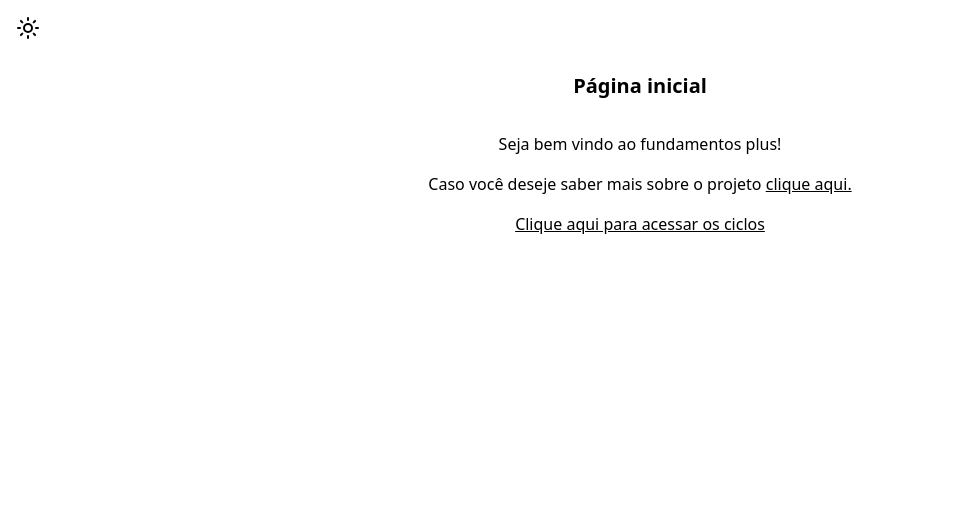
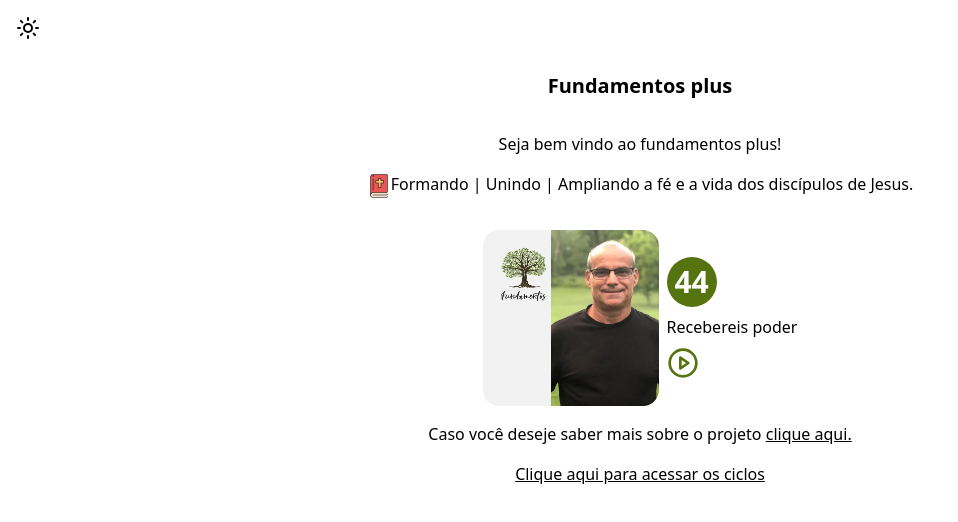
Before and after one commit to JoaoEmanuell/fundamentos-plus-web, a Next.js app: page / in a window 1280 px wide. Shown: the top 522 px of the page, without its empty margins (0-958 px from the left). Built offline with nearby package versions, Linux system fonts and the light colour scheme.

Commit message:
feat: refactor home component

```diff
--- a/src/components/body/Home.tsx
+++ b/src/components/body/Home.tsx
@@ -1,15 +1,23 @@
 'use client'
 
+import Bible from '../../../public/img/icons/bible.svg'
 import { CenterDiv } from '@/components/ui/CenterDiv'
 import { CenterTitle } from '@/components/ui/CenterTitle'
 import { GetCookie } from '@/functions/cookies/GetCookie'
 import { useEffect, useState } from 'react'
+import Image from 'next/image'
 
 import { LessonPreview } from '../ui/LessonPreview'
+import { AcutalLesson } from '../ui/ActualLesson'
+
+type elementOrNull = JSX.Element | null
 
 export function HomeComponent() {
     const [cycleInformation, setCycleInformation] =
-        useState<JSX.Element | null>(null)
+        useState<elementOrNull>(null)
+    const [lastLessonRegistered, setLastLessonRegistered] =
+        useState<elementOrNull>(null)
+
     useEffect(() => {
         const lastLesson = GetCookie('lastLesson')
         if (lastLesson === '') {
@@ -35,19 +43,11 @@ export function HomeComponent() {
                 .then((data) => {
                     setCycleInformation(
                         <div>
-                            <p className="text-center">
-                                <a href={`/lesson/${lastLesson}`}>
-                                    <span className="underline">
-                                        Ultima lição concluída
-                                    </span>
-                                    <LessonPreview
-                                        id={lastLesson}
-                                        author={data['author']}
-                                        title={data['title']}
-                                        completedLesson
-                                    />
-                                </a>
-                            </p>
+                            <AcutalLesson
+                                id={lastLesson}
+                                title={data['title']}
+                            />
+
                             <p className="text-center mt-4">
                                 <a href="/cycles" className="underline">
                                     Clique aqui para acessar os ciclos
@@ -57,16 +57,67 @@ export function HomeComponent() {
                     )
                 })
         }
+        const origin = new URL(window.location.href).origin
+        const pathToJson = `${origin}/data/data.min.json`
+        fetch(pathToJson, {
+            method: 'GET',
+            mode: 'cors',
+            cache: 'force-cache',
+            headers: {
+                'Content-Type': 'application/json',
+            },
+        })
+            .then((res) => res.json())
+            .then((data) => {
+                const cycles = data['cycles']
+                var lastCycleRegistered
+                Object.entries(cycles).forEach((element) => {
+                    const cycle = element[1] as object
+                    if (cycle['unlocked']) {
+                        lastCycleRegistered = cycle
+                    }
+                })
+                const lastLessonRegistered =
+                    lastCycleRegistered['lessons'][
+                        lastCycleRegistered['lessons'].length - 1
+                    ]
+                setLastLessonRegistered(
+                    <CenterDiv>
+                        <p className="text-center">
+                            <a href={`/lesson/${lastLessonRegistered['id']}`}>
+                                <LessonPreview
+                                    author={lastLessonRegistered['author']}
+                                    id={lastLessonRegistered['id']}
+                                    title={lastLessonRegistered['title']}
+                                    completedLesson={false}
+                                />
+                            </a>
+                        </p>
+                    </CenterDiv>
+                )
+            })
     }, [])
 
     return (
         <main>
             <CenterDiv>
                 <div className="space-y-4">
-                    <CenterTitle text="Página inicial"></CenterTitle>
+                    <CenterTitle text="Fundamentos plus" />
                     <p className="text-center">
                         Seja bem vindo ao fundamentos plus!
                     </p>
+                    <p className="text-center">
+                        <Image
+                            src={Bible}
+                            alt="Bible icon"
+                            width={24}
+                            height={24}
+                            className="inline"
+                        />
+                        Formando | Unindo | Ampliando a fé e a vida dos
+                        discípulos de Jesus.
+                    </p>
+                    <div>{lastLessonRegistered}</div>
                     <p className="text-center">
                         Caso você deseje saber mais sobre o projeto{' '}
                         <a href="/about" className="underline">
--- /dev/null
+++ b/src/components/ui/ActualLesson.tsx
@@ -0,0 +1,26 @@
+import { PlayCircle } from 'lucide-react'
+
+interface actualLessonInterface {
+    id: string
+    title: string
+}
+
+export function AcutalLesson(props: actualLessonInterface) {
+    return (
+        <a href={`/lesson/${props.id}`} className="relative p-4 block">
+            <span className="absolute top-1 right-4 mr-4 bg-yellow-500 text-black font-bold z-10 px-2 rounded-lg">
+                Lição atual
+            </span>
+            <div className="relative p-4 bg-greenButton text-center rounded-xl text-white">
+                <p>
+                    <PlayCircle
+                        className="inline mr-2"
+                        width={32}
+                        height={32}
+                    />
+                    {props.id} - {props.title}
+                </p>
+            </div>
+        </a>
+    )
+}
```
Also changed, not shown: public/data/data.min.json (+1 -1 lines), src/json/data.json (+0 -26 lines), public/img/icons/bible.svg (added).
